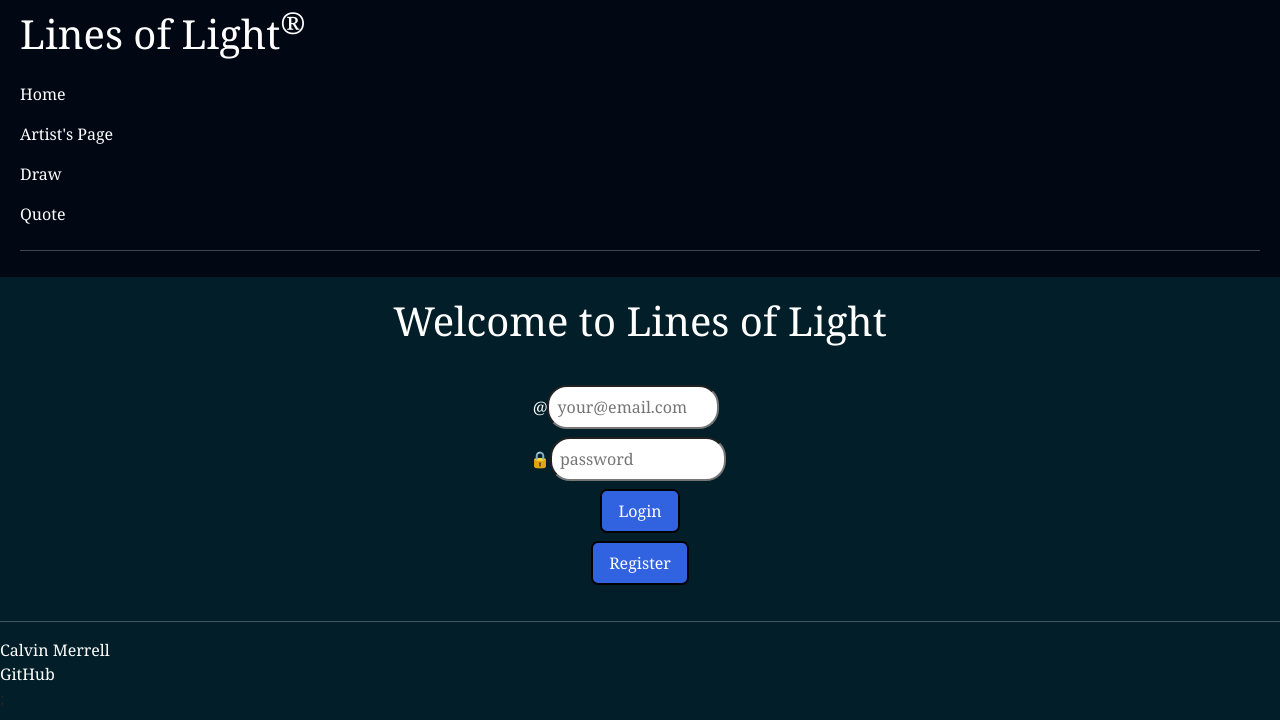
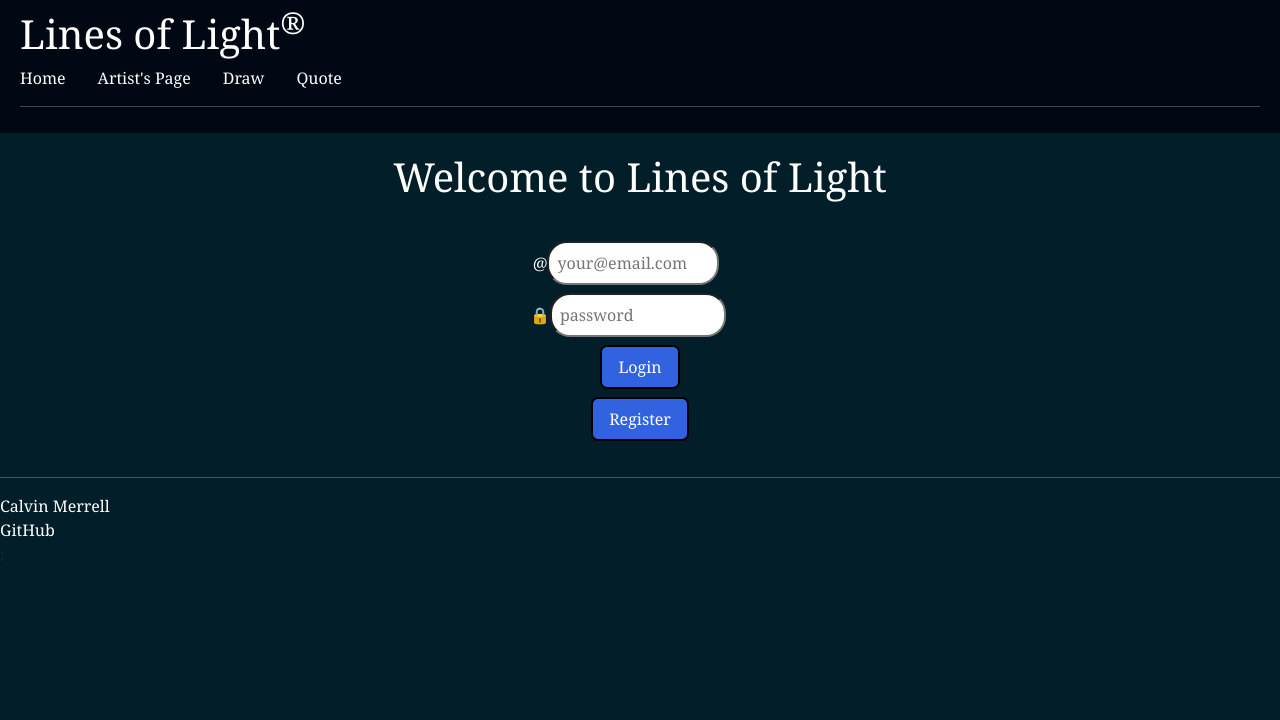
Before and after one commit to Nivlac17/startup, a React (Vite) app: page / in a window 1280 px wide. Shown: the top 720 px of the page. Built offline with nearby package versions, Linux system fonts and the light colour scheme.

Commit message:
completed app with good UI, header repaired, needing css work on draw page

```diff
--- a/src/app.css
+++ b/src/app.css
@@ -18,6 +18,7 @@ header {
     background-color: rgb(2, 7, 20);
     padding: 10px 20px;
     color: white;
+    flex-direction: column;
 }
 
 
--- a/src/app.jsx
+++ b/src/app.jsx
@@ -18,10 +18,10 @@ export default function App() {
             <div className="navbar-brand">
                 <h1>Lines of Light<sup>&reg;</sup></h1>
             </div>
-            <nav>
-                <menu className="navbar-nav">
+                <nav>
+                <ul className="nav-menu">
                     <li className="nav-item">
-                        <NavLink className="nav-link active" to="/">
+                        <NavLink className="nav-link" to="/">
                             Home
                         </NavLink>
                     </li>
@@ -40,8 +40,8 @@ export default function App() {
                             Quote
                         </NavLink>
                     </li>
-                </menu>
-            </nav>
+                </ul>
+                </nav>
             <hr />
         </header>
 
```
